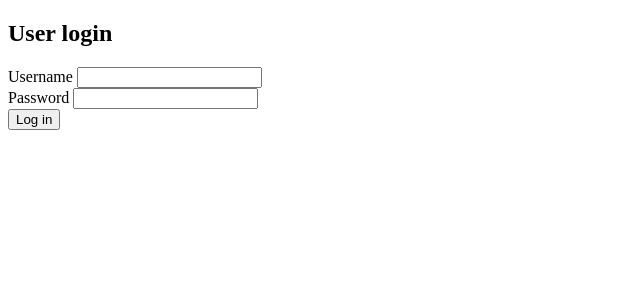
After one commit to Jenea-G/web-project-1, a Flask app: page /login in a window 1280 px wide. The commit adds this page. Shown: the top 300 px of the page, without its empty margins (0-640 px from the left). Run offline with Flask 3, Linux system fonts and the light colour scheme.

Commit message:
add user login and logout templates and routes

```diff
--- a/app.py
+++ b/app.py
@@ -107,3 +107,39 @@ def register():
         return redirect(url_for("home")) #to check if /registration works
 
     return render_template("register.html")
+
+# Login route
+@app.route("/login", methods=["GET", "POST"])
+def login():
+    if current_user.is_authenticated:
+        return redirect(url_for("home")) # will return to pincnics once created
+
+    if request.method == "POST":
+        username = request.form["username"].strip()
+        password = request.form["password"]
+
+        user = User.query.filter_by(username=username).first()
+
+        # username or passwrod error
+        if user is None or not user.check_password(password):
+            flash("Invalid username or password", "error")
+
+            return render_template("login.html", username=username)
+
+        # when no errors
+        login_user(user)
+
+        flash("You are now logged in.", "success")
+
+        return redirect(url_for("home"))
+
+    return render_template("login.html")
+
+# Logout
+@app.route("/logout")
+@login_required
+def logout():
+    logout_user()
+
+    flash("You have been logged out.", "success")
+    return redirect(url_for("home"))
--- /dev/null
+++ b/templates/base.html
@@ -0,0 +1,28 @@
+<!doctype html>
+<html lang="en">
+
+<head>
+    <meta charset="UTF-8" />
+    <meta name="viewport" content="width=device-width, initial-scale=1" />
+    <title>{% block title %}Picnic App{% endblock %}</title>
+</head>
+
+<body>
+    <header>
+    </header>
+
+    <main>
+        <div class="container">
+            {% with messages = get_flashed_messages( with_categories=true ) %} {% if
+            messages %}
+            <section class="flash-messages">
+                {% for category, message in messages %}
+                <p class="flash {{ category }}">{{ message }}</p>
+                {% endfor %}
+            </section>
+            {% endif %} {% endwith %} {% block content %} {% endblock %}
+        </div>
+    </main>
+</body>
+
+</html>
--- a/templates/index.html
+++ b/templates/index.html
@@ -1 +1,4 @@
+{% extends "base.html" %} {% block title %} Home | Picnic App {% endblock %}
+{% block content %}
 Welcome to the picnic app
+{% endblock %}
--- /dev/null
+++ b/templates/login.html
@@ -0,0 +1,20 @@
+{% extends "base.html" %} {% block title %} Login | Picnic App {% endblock %}
+{% block content %}
+<section>
+    <h1>User login</h1>
+
+    <form method="post" class="form">
+        <div>
+            <label for="username">Username</label>
+            <input id="username" name="username" type="text" value="{{ username or '' }}" required />
+        </div>
+
+        <div>
+            <label for="password">Password</label>
+            <input id="password" name="password" type="password" required />
+        </div>
+
+        <button class="btn" type="submit">Log in</button>
+    </form>
+</section>
+{% endblock %}
```
Also changed, not shown: templates/register.html (+3 -22 lines).
